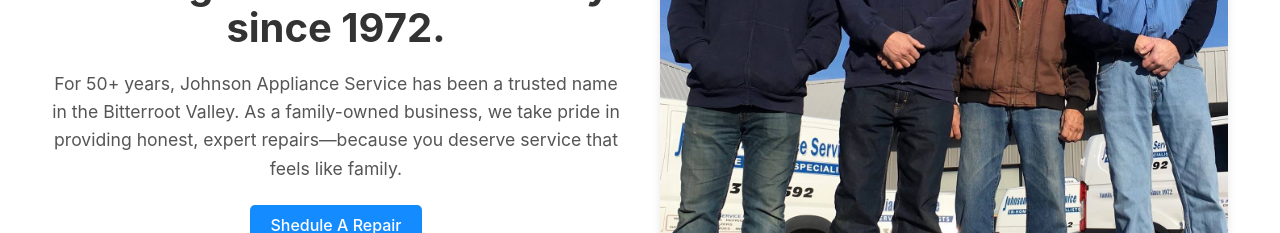
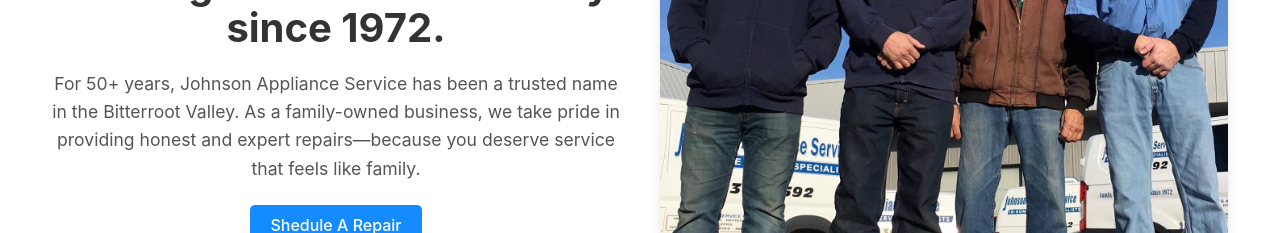
Before and after one commit to 42Zach/Johnson-Appliance-Service, a React (Vite) app: page / in a window 1280 px wide. Shown: the part 383-616 px from the top of the page. Built offline with nearby package versions, Linux system fonts and the light colour scheme.

Commit message:
- Updated wording for HomePage introduction

```diff
--- a/src/pages/HomePage.jsx
+++ b/src/pages/HomePage.jsx
@@ -10,7 +10,7 @@ const HomePage = () => {
             <main className='homepage-content'>
                 <div className="introduction">
                     <h1>Serving the Bitterroot Valley since 1972.</h1>
-                    <p>For 50+ years, Johnson Appliance Service has been a trusted name in the Bitterroot Valley. As a family-owned business, we take pride in providing honest, expert repairs—because you deserve service that feels like family.</p>
+                    <p>For 50+ years, Johnson Appliance Service has been a trusted name in the Bitterroot Valley. As a family-owned business, we take pride in providing honest and expert repairs—because you deserve service that feels like family.</p>
                     <a className='learn-more-button' href='tel:+14063633592'>Shedule A Repair</a>
                 </div>
                 <div className="introduction-image"><img src={FourInFront} alt="Jack, Jay, Joe, and Cade Johnson" /></div>
@@ -47,6 +47,12 @@ const HomePage = () => {
                 </div>
             </section>
 
+            {/* NEEEEEEED TO ADDD LOCATION ADDRESS
+            !
+            !
+            !
+            ! */}
+
             <section className="map-section">
                 <h2>Find Us</h2>
                 <div className="map-container">
```
